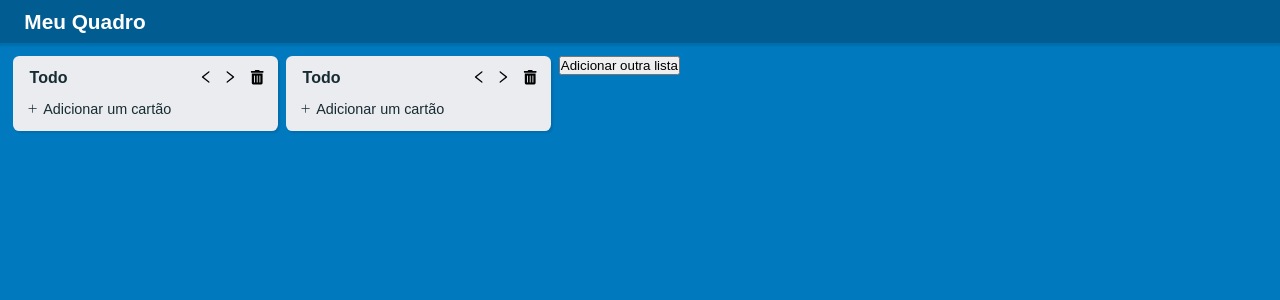
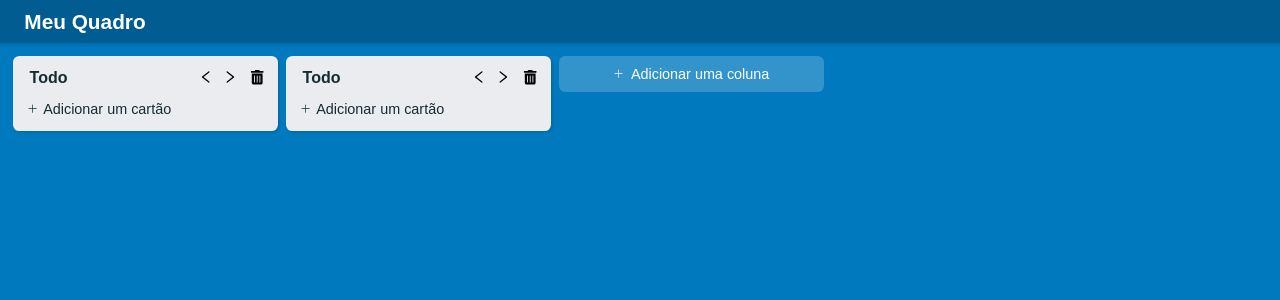
Before and after one commit to santanajoao/react-kanban-app, a React (Create React App) app: page / in a window 1280 px wide. Shown: the top 300 px of the page. Built offline with nearby package versions, Linux system fonts and the light colour scheme.

Commit message:
estrutura e estilo do card que adiciona uma nova coluna implementado

```diff
--- a/src/components/AddColumnCard.jsx
+++ b/src/components/AddColumnCard.jsx
@@ -1,4 +1,7 @@
 import React, { Component } from 'react';
+import { BsPlusLg } from 'react-icons/bs';
+import { GrFormClose } from 'react-icons/gr';
+import '../styles/AddColumnCard.css';
 
 export default class AddColumnCard extends Component {
   state = {
@@ -15,18 +18,38 @@ export default class AddColumnCard extends Component {
     return (
       <div className="AddColumnCard">
         { isAdding ? (
-          <>
+          <form className="AddColumnCard__form">
             <input
               type="text"
               placeholder="Insira o título da coluna"
               name="newColumnTitle"
+              className="AddColumnCard__title-input"
+              autoFocus
             />
-            <button type="button">Adicionar coluna</button>
-            <button type="button" onClick={ this.handleAddingStatus }>X</button>
-          </>
+            <div className="AddColumnCard__btns-wrapper">
+              <button
+                className="AddColumnCard__submit-btn"
+                type="button"
+              >
+                Adicionar coluna
+              </button>
+              <button
+                type="button"
+                onClick={ this.handleAddingStatus }
+                className="AddColumnCard__close-form-btn"
+              >
+                <GrFormClose className="close-form-icon" />
+              </button>
+            </div>
+          </form>
           ) : (
-          <button type="button" onClick={ this.handleAddingStatus }>
-            Adicionar outra lista
+          <button
+            type="button"
+            onClick={ this.handleAddingStatus }
+            className="AddColumnCard__open-form-btn"
+          >
+            <BsPlusLg className="open-form-icon" />
+            Adicionar uma coluna
           </button>
         ) }
       </div>
--- /dev/null
+++ b/src/styles/AddColumnCard.css
@@ -0,0 +1,75 @@
+.AddColumnCard {
+  width: 100%;
+  display: flex;
+  flex-direction: column;
+}
+
+.AddColumnCard__open-form-btn {
+  background-color: rgb(255, 255, 255, 0.2);
+  border-radius: 0.4rem;
+  border: none;
+  color: #fff;
+  padding: 0.7em;
+  cursor: pointer;
+  font-size: 0.9rem;
+  display: flex;
+  justify-content: center;
+  gap: 0.4rem;
+  align-items: center;
+}
+
+.AddColumnCard__open-form-btn:hover {
+  background-color: rgb(255, 255, 255, 0.3);
+}
+
+.open-form-icon {
+  font-size: 0.7rem;
+}
+
+.AddColumnCard__form {
+  background-color: #EBECF0;
+  border-radius: 0.4em;
+  padding: 0.4em;
+  display: flex;
+  flex-direction: column;
+  gap: 0.2rem;
+}
+
+.AddColumnCard__title-input {
+  width: 100%;
+  font-size: 0.9rem;
+  padding: 0.4em;
+  border-radius: 0.2em;
+  border: 2px solid skyblue;
+}
+
+.AddColumnCard__btns-wrapper {
+  display: flex;
+  align-items: center;
+  gap: 0.3rem;
+}
+
+.AddColumnCard__submit-btn {
+  background-color: #0079BF;
+  color: white;
+  font-weight: 600;
+  border-radius: 0.2em;
+  cursor: pointer;
+  font-size: 0.8rem;
+  padding: 0.5em;
+  border: none;
+}
+
+.AddColumnCard__submit-btn:hover {
+  background-color: rgb(0, 130, 200);
+}
+
+.AddColumnCard__close-form-btn {
+  display: flex;
+  align-items: center;
+  justify-content: center;
+  font-size: 1.4rem;
+  background-color: transparent;
+  border: none;
+  cursor: pointer;
+}
```
